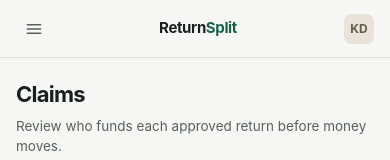
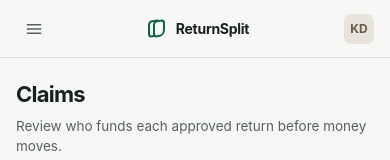
Before and after one commit to codebanditssss/ReturnSplit-Razorpay-Buildathon, a Next.js app: page /claims in a window 390 px wide. Shown: the top 160 px of the page. Built offline with nearby package versions, Linux system fonts and the light colour scheme.

Commit message:
restore double-panel emblem beside returnsplit wordmark in app shell

```diff
--- a/src/app/globals.css
+++ b/src/app/globals.css
@@ -55,8 +55,10 @@ button { color: inherit; }
 }
 .brand-row { display: flex; align-items: center; justify-content: space-between; padding: 0 8px 20px; }
 .brand { display: inline-flex; align-items: center; gap: 10px; font-size: 15px; font-weight: 680; letter-spacing: -.02em; }
-.brand-word { font-size: 15.5px; font-weight: 720; letter-spacing: -.025em; color: var(--text); }
-.brand-word em { font-style: normal; color: var(--primary); }
+.brand-mark { position: relative; display: inline-block; width: 21px; height: 21px; }
+.brand-mark span { position: absolute; width: 12px; height: 17px; border: 2px solid var(--primary); border-radius: 4px 4px 6px 4px; transform: skewY(-10deg); }
+.brand-mark span:first-child { left: 1px; top: 1px; background: var(--primary-soft); }
+.brand-mark span:last-child { right: 1px; bottom: 1px; background: var(--canvas); }
 .workspace-switcher {
   width: 100%; display: grid; grid-template-columns: 32px 1fr; gap: 9px; align-items: center;
   padding: 9px; border: 1px solid var(--border); border-radius: var(--radius); background: rgba(255,255,255,.66);
@@ -477,7 +479,8 @@ button { color: inherit; }
   .nav-scrim { position: fixed; inset: 0; z-index: 25; width: 100%; border: 0; background: rgba(20,29,24,.38); opacity: 0; pointer-events: none; transition: opacity .2s; }
   .nav-scrim.is-visible { display: block; opacity: 1; pointer-events: auto; }
   .mobile-bar { position: sticky; top: 0; z-index: 20; display: flex; align-items: center; justify-content: space-between; height: 58px; padding: 0 16px; border-bottom: 1px solid var(--border); background: rgba(247,248,246,.96); }
-  .mobile-bar .brand-word { font-size: 15px; }
+  .mobile-bar .brand { font-size: 14px; }
+  .mobile-bar .brand-mark { width: 19px; height: 19px; }
   .mobile-avatar { width: 30px; height: 30px; }
   .button, .icon-button, .tab, .nav-link, .liability-options span { min-height: 44px; }
   .main-content { margin-left: 0; }
--- a/src/components/app-shell.tsx
+++ b/src/components/app-shell.tsx
@@ -92,7 +92,7 @@ export function AppShell({ children, providerMode, providerLabel }: { children:
         role={menuOpen ? "dialog" : undefined} aria-modal={menuOpen || undefined} aria-label={menuOpen ? "Primary navigation" : undefined}>
         <div className="brand-row">
           <Link className="brand" href="/claims" aria-label="ReturnSplit home">
-            <span className="brand-word">Return<em>Split</em></span>
+            <span className="brand-mark"><span /><span /></span><span>ReturnSplit</span>
           </Link>
           <button ref={sidebarCloseButtonRef} className="icon-button sidebar-close" aria-label="Close navigation" onClick={() => closeMobileMenu()}>
             <Icon name="x" />
@@ -128,7 +128,7 @@ export function AppShell({ children, providerMode, providerLabel }: { children:
       </aside>
       <div ref={mobileBarRef} className="mobile-bar" inert={menuOpen}>
         <button ref={menuButtonRef} className="icon-button" aria-label="Open navigation" aria-expanded={menuOpen} aria-controls="primary-navigation" onClick={() => setMenuOpen(true)}><Icon name="menu" /></button>
-        <Link className="brand" href="/claims"><span className="brand-word">Return<em>Split</em></span></Link>
+        <Link className="brand" href="/claims"><span className="brand-mark"><span /><span /></span><span>ReturnSplit</span></Link>
         <span className="mobile-avatar">KD</span>
       </div>
       <main className="main-content" id="main-content" tabIndex={-1} inert={menuOpen}>{children}</main>
```
